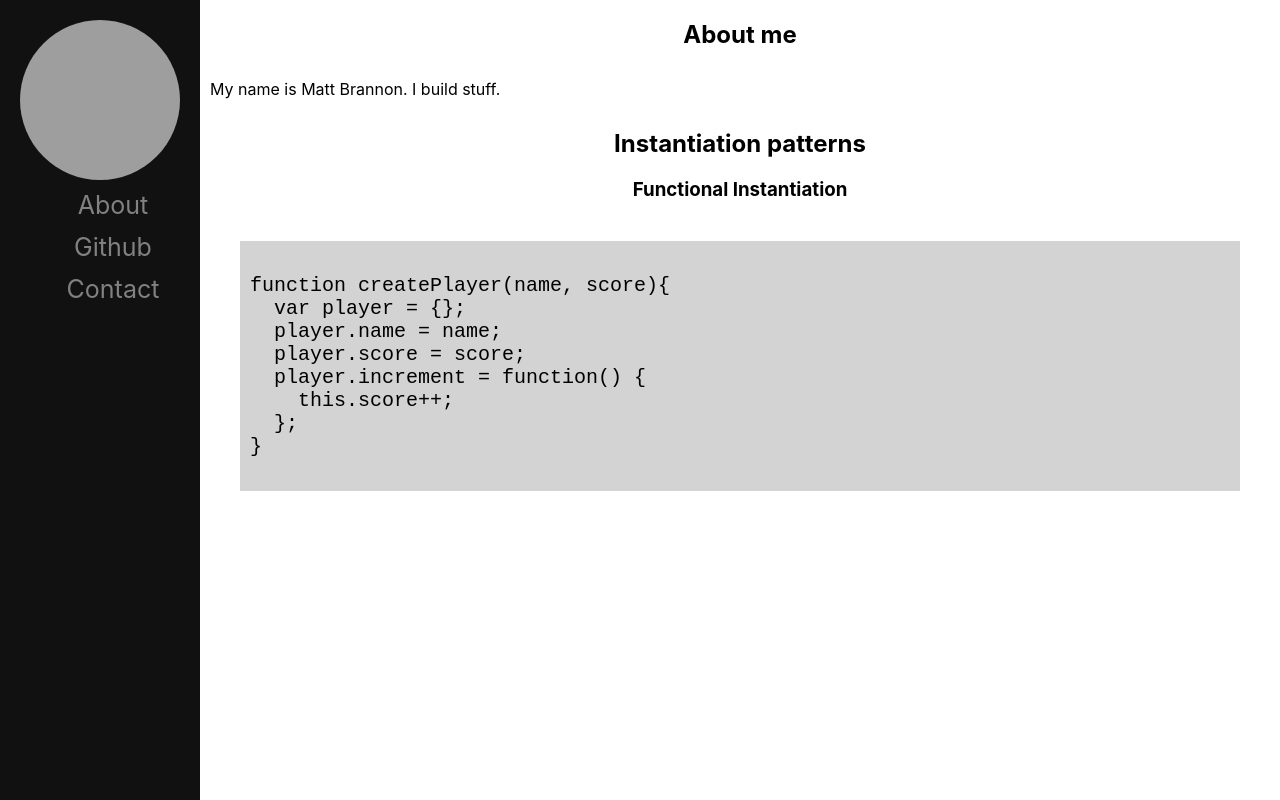
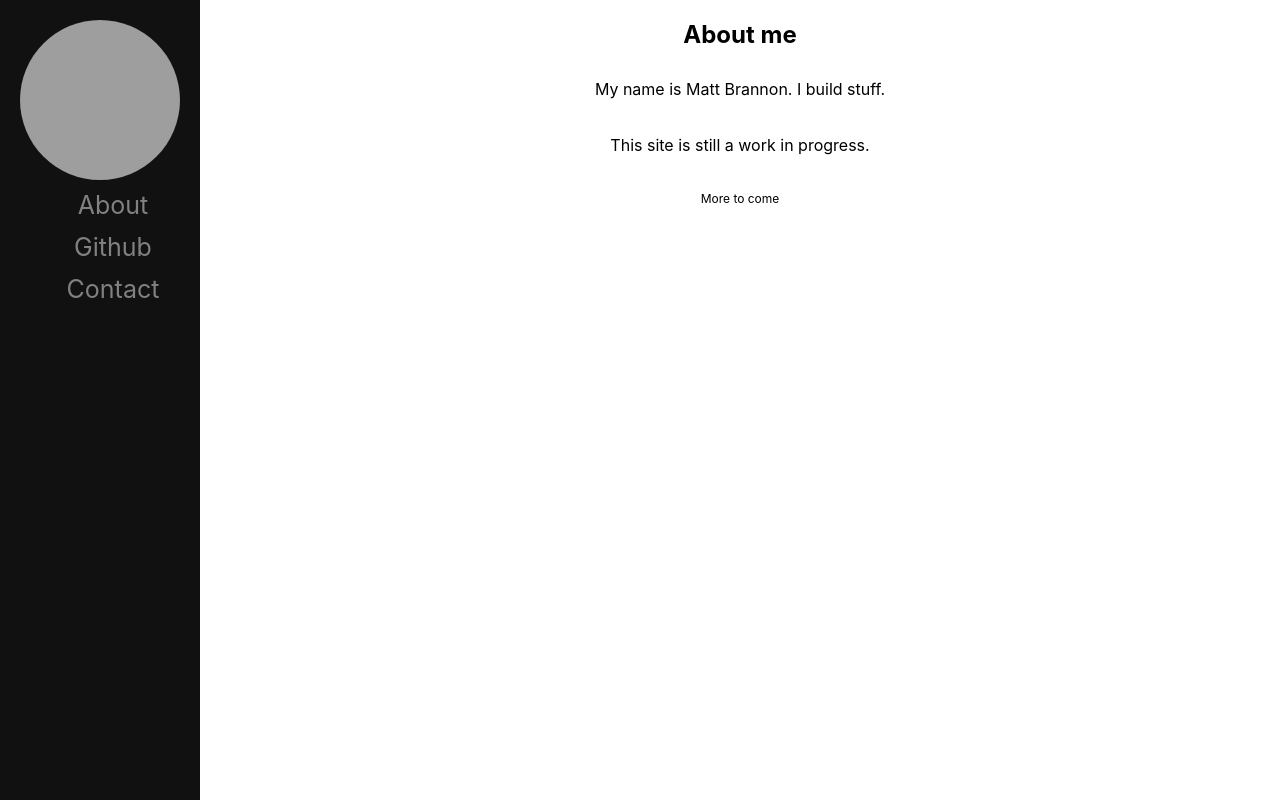
Before and after one commit to mattbrannon/matt-brannon.com, a React (Create React App) app: page / in a window 1280 px wide. Built offline with nearby package versions, Linux system fonts and the light colour scheme; grey boxes are pictures that could not be loaded.

Commit message:
removes code snippet

```diff
--- a/src/App.css
+++ b/src/App.css
@@ -59,7 +59,7 @@ img {
 }
 
 p {
-  text-align: left;
+  text-align: center;
   padding: 10px;
 }
 
@@ -67,6 +67,10 @@ p {
   font-size: 20px;
   background-color: lightgrey;
   margin: 40px;
+}
+
+.small-text {
+  font-size: 12px;
 }
 
 @media screen and (max-height: 450px) {
--- a/src/App.js
+++ b/src/App.js
@@ -1,6 +1,6 @@
 import React, { Component } from "react";
 import SideNav from "./components/SideNav";
-import CodeSnippet from "./components/CodeSnippet";
+//import CodeSnippet from "./components/CodeSnippet";
 
 import "./App.css";
 
@@ -12,8 +12,10 @@ class App extends Component {
         <div className="main">
           <h2>About me</h2>
           <p>My name is Matt Brannon. I build stuff.</p>
-          <h2>Instantiation patterns</h2>
-          <CodeSnippet />
+          <p>This site is still a work in progress.</p>
+          <p className="small-text">More to come</p>
+          {/* <h2>Instantiation patterns</h2>
+          <CodeSnippet /> */}
         </div>
       </div>
     );
```
